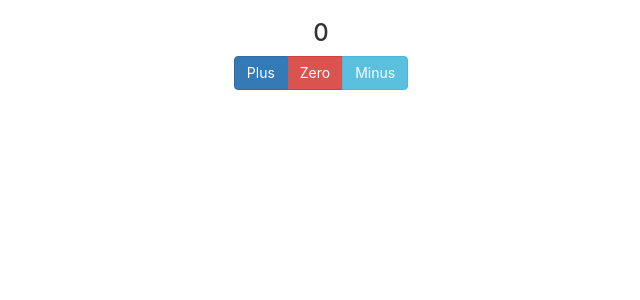
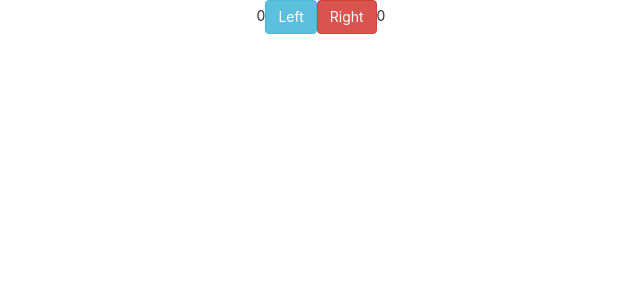
Before and after one commit to azzouz-ichrak/demo_react, a React (Create React App) app: page / in a window 1280 px wide. Shown: the top 300 px of the page, without its empty margins (319-959 px from the left). Built offline with nearby package versions, Linux system fonts and the light colour scheme.

Commit message:
Complex state

```diff
--- a/src/App.js
+++ b/src/App.js
@@ -1,38 +1,43 @@
 import { useState } from 'react';
 
 const App = () => {
-  const [counter, setCounter] = useState(0)
-  const increaseByOne = () => setCounter(counter + 1)
-  const setToZero = () => setCounter(0)
-  const decreaseByOne = () => setCounter(counter - 1)
+  // const [left, setLeft] = useState(0)
+  // const [right, setRight] = useState(0)
+  const [clicks, setClicks] = useState({ left: 0, right: 0 })
 
-  const Display = ({ counter }) => <h3>{counter}</h3>
-
-  const Button = ({ className, handelClick, text }) => {
-    return (
-      <button className={className} onClick={handelClick}>
-        {text}
-      </button>
-    )
-  }
-
-  /*
-  setTimeout(
-    () => setCounter(counter + 1),
-    1000
-  )
-  */
+  // const handleLeftClick = () => {
+  //   const newClicks = {
+  //     // right: clicks.right,
+  //     ...clicks,
+  //     left: clicks.left + 1
+  //   }
+  //   setClicks(newClicks)
+  // }
+  const handleLeftClick = () => setClicks({ ...clicks, left: clicks.left + 1 })
+  // const handleLeftClick = () =>{
+  //   clicks.left++
+  //   setClicks(clicks)
+  // }
+  const handleRightClick = () => setClicks({ ...clicks, right: clicks.right + 1 })
+  // const handleRightClick = () => {
+  //   const newClicks = {
+  //     // left: clicks.left,
+  //     ...clicks,
+  //     right: clicks.right + 1
+  //   }
+  //   setClicks(newClicks)
+  // }
 
   return (
-    <div className="row">
-      <div className="col-sm-6 col-sm-offset-3 text-center">
-        <Display counter={counter} />
-        <div className="btn-group" role="group">
-          <Button handelClick={increaseByOne} text="Plus" className="btn btn-primary" />
-          <Button handelClick={setToZero} text="Zero" className="btn btn-danger" />
-          <Button handelClick={decreaseByOne} text="Minus" className="btn btn-info" />
-        </div>
-      </div>
+    <div className="text-center">
+      {clicks.left}
+      <button onClick={handleLeftClick} className="btn btn-info">
+        Left
+        </button>
+      <button onClick={handleRightClick} className="btn btn-danger">
+        Right
+        </button>
+      {clicks.right}
     </div>
   )
 }
```
